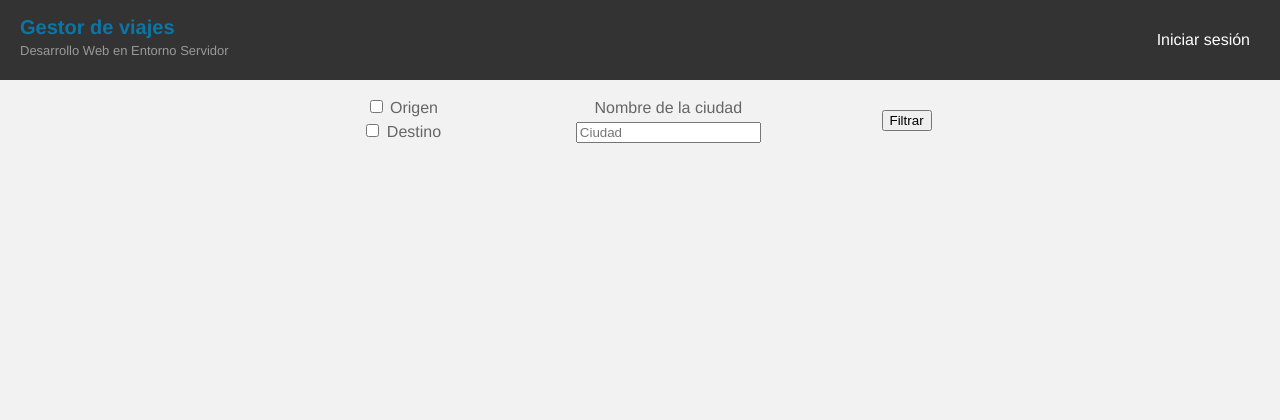
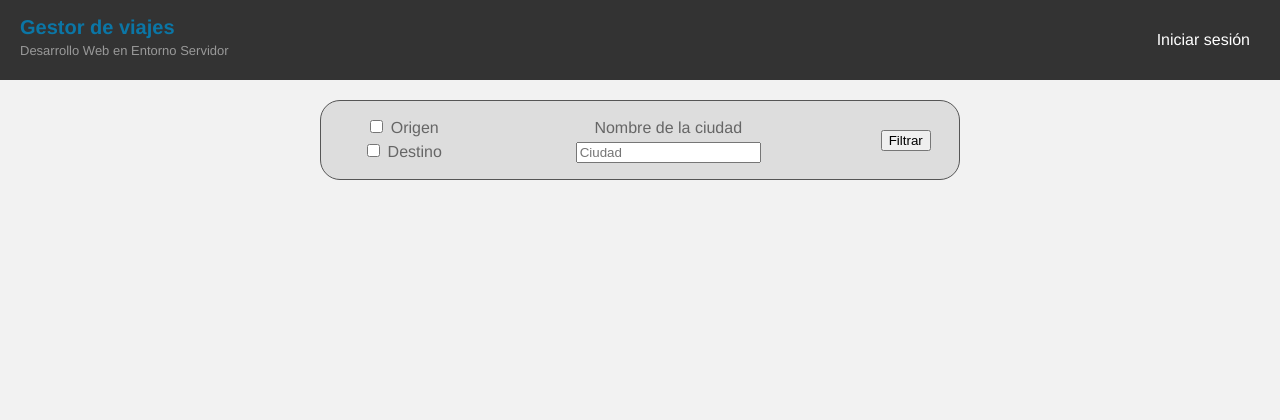
Before and after one commit to RubenCastFer/GestionDeVuelos, a PHP site: page /invitado.php in a window 1280 px wide. Shown: the top 420 px of the page. Run offline with PHP 8.4, Linux system fonts and the light colour scheme.

Commit message:
Cambios en el filtro

```diff
--- a/presentacion/invitado.php
+++ b/presentacion/invitado.php
@@ -25,7 +25,6 @@
     </header>
     <div id="contenedor">
         <!-- Hacer formulario / Filtro, intentar sea vertical-->
-
         <div id="fondofiltro">
             <table id="filtro">
                 <tr>
--- a/presentacion/styles/presentacion.css
+++ b/presentacion/styles/presentacion.css
@@ -1,3 +1,4 @@
+/*Filtro*/
 
 div#fondofiltro{
     height: 80px;
@@ -6,9 +7,17 @@ div#fondofiltro{
     align-items: center;
 }
 
-
 table#filtro{
     text-align: center;
     width: 50%;
-    height: 120px;
+    margin: 0;
+    margin-top: 40px;
+    border-radius: 20px;
+    background-color: #ddd;
+    border: solid 1px #555;
+    height: 80px;
 }
+
+/* Hacer un estilo del boton filtrar, que quede bien*/
+
+/* Fin filtro */
```
